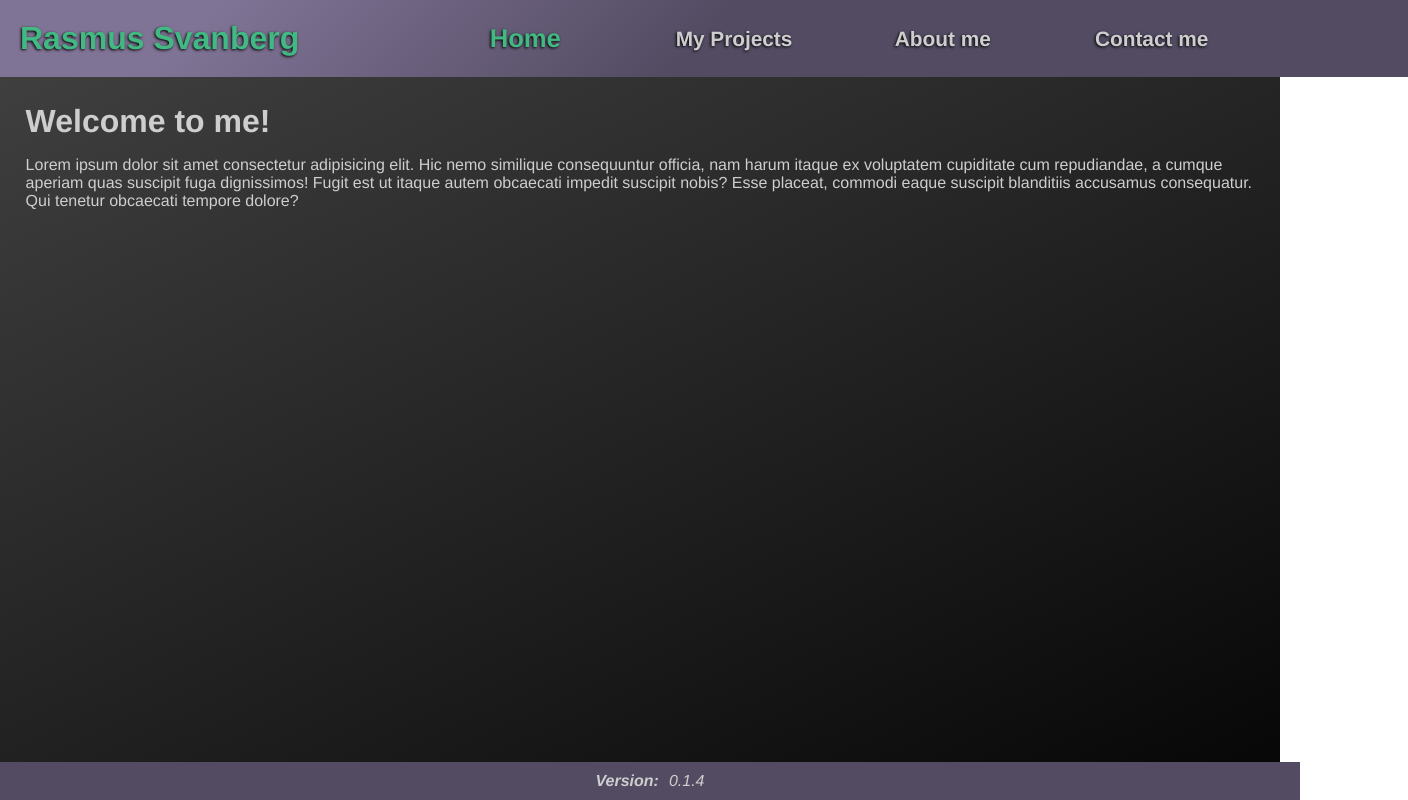
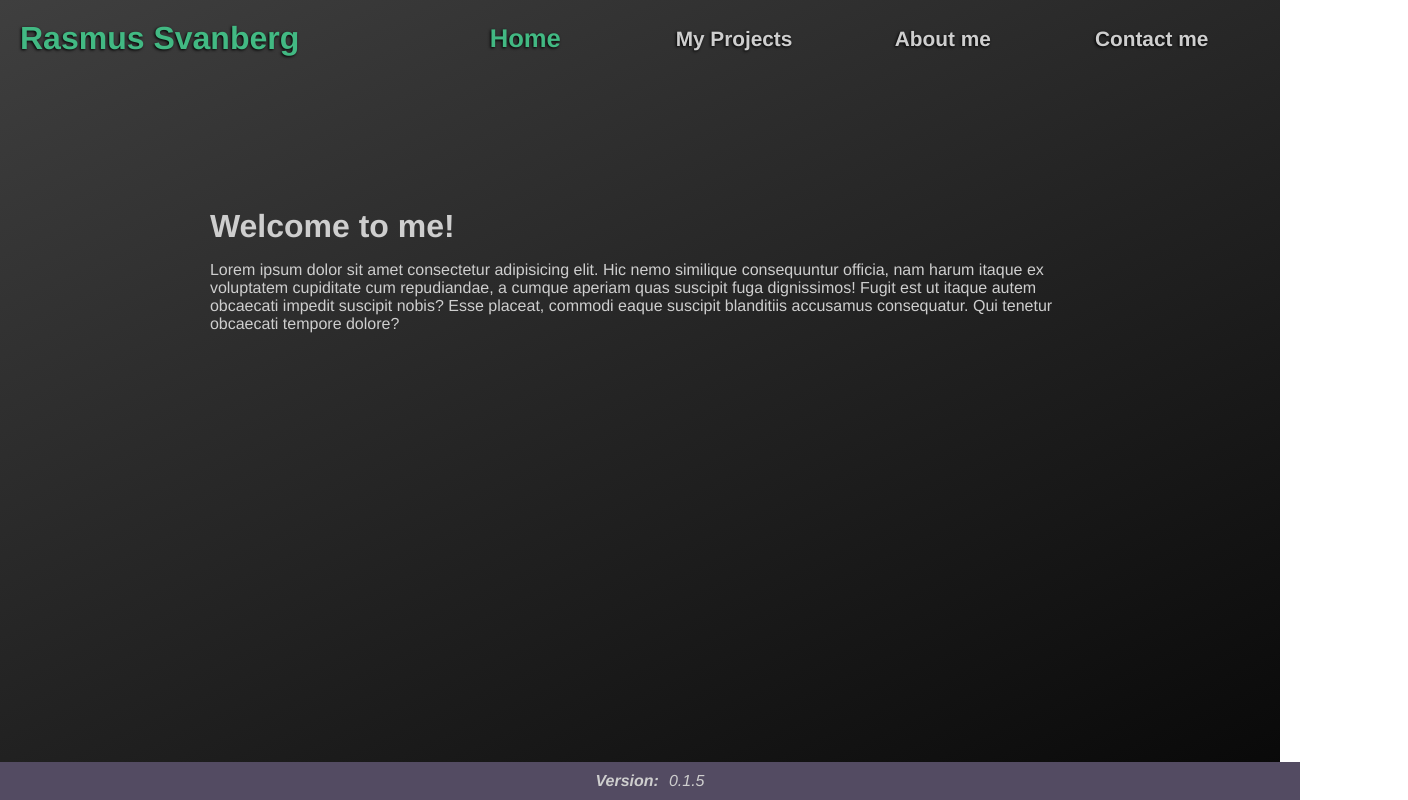
Before and after one commit to ZyntaaX/portfolio-vuejs, a Vue app: page /#/ in a window 1280 px wide. Shown: the top 800 px of the page, 1408 px wide, since content can reach past the window. Built offline with nearby package versions, Linux system fonts and the light colour scheme.

Commit message:
Worked on CSS, +Contact&AboutMe pages

```diff
--- a/package.json
+++ b/package.json
@@ -1,6 +1,6 @@
 {
   "name": "project",
-  "version": "0.1.4",
+  "version": "0.1.5",
   "private": true,
   "scripts": {
     "serve": "vue-cli-service serve",
--- a/src/Styles/basic.css
+++ b/src/Styles/Default/basic.css
@@ -13,6 +13,7 @@ body {
     padding: 0;
     top: 0;
     height: 100%;
+    overflow: hidden;
 }
 
 #app {
@@ -20,15 +21,17 @@ body {
     font-family: Avenir, Helvetica, Arial, sans-serif;
     -webkit-font-smoothing: antialiased;
     -moz-osx-font-smoothing: grayscale;
+    overflow: hidden;
 }
 
 #header {
     display: flex;
     align-items: center;
-    background-color: var(--primary-bg-color);
-    width: 110%;
+    width: 100%;
     flex-grow: 1;
-    background-image: linear-gradient(135deg, var(--secondary-bg-color) 15%, var(--primary-bg-color) 50%);
+    /* background-image: linear-gradient(135deg, var(--secondary-bg-color) 15%, var(--primary-bg-color) 50%); */
+    background-color: transparent;
+    position: absolute;
 }
 
 #header h1 {
@@ -42,7 +45,8 @@ body {
     height: 100%;
     background-image: linear-gradient(155deg, var(--bg-dark-color), var(--black));
     color: var(--text-primary-color);
-    padding: 2%;
+    padding: 8%;
+    padding-top: 100px;
 }
 
 #body h1 {
@@ -67,6 +71,18 @@ body {
 #footer b {
     justify-content: center;
     margin-right: 10px;
+}
+
+.tab2 {
+    tab-size: 2;
+}
+
+.tab4 {
+    tab-size: 4;
+}
+
+.tab8 {
+    tab-size: 8;
 }
 
 /* html {
--- /dev/null
+++ b/src/Styles/Default/default.css
@@ -0,0 +1,7 @@
+.page__content__default {
+    margin: 5%;
+    /* border: var(--primary-border); */
+    padding: 5%;
+    height: 50%;
+    /* overflow-y: scroll; */
+  }
--- a/src/Styles/index.css
+++ b/src/Styles/index.css
@@ -3,7 +3,8 @@
 
 /* IMPORT ALL STYLES HERE */
 
-@import './basic.css';
+@import './Default/basic.css';
+@import './Default/default.css';
 @import '../components/NavBarComponent/Styles/NavBarComponent.css';
 
 /* - - - - - - - - - - - - */
--- a/src/Styles/theme.css
+++ b/src/Styles/theme.css
@@ -9,7 +9,7 @@
     /* Basic Colors */
     --black: #000000;
     --white: #ffffff;
-    --primary-border: 1 px solid black;
+    --primary-border: 1px solid black;
 
     /* Text and links */
     --text-primary-color: rgb(206, 206, 206);
--- a/src/components/AboutComponent/AboutComponent.vue
+++ b/src/components/AboutComponent/AboutComponent.vue
@@ -1,8 +1,18 @@
 <template>
-  <div>
+  <div class="page__content__default">
     <h1>
-        About Me!
+        This is me
     </h1>
+    <p>
+      Hi, my name is Rasmus Svanberg.
+      <br>
+      I am a software developer currently employed by ROL Ergo AB in Jönköping, Sweden, where I have worked since June 2021.
+      Here, I have been a fullstack developer, though mainly focusing on front-end.
+      <br><br>
+      I studied computer science at the School of Engineering at Jönköping University, where I graduated in June 2021.
+      Currently I am located in Nässjö, Sweden, where I live with my girlfriend Kajsa, and our dog Zuko, who is a mittelspitz.
+
+    </p>
   </div>
 </template>
 
@@ -12,6 +22,16 @@ export default {
 }
 </script>
 
-<style>
+<style scoped>
+
+h1 {
+  text-align: center;
+}
+
+p {
+  margin-left: 20%;
+  margin-right: 20%;
+  margin-top: 5%;
+}
 
 </style>
--- a/src/components/ContactComponent/ContactComponent.vue
+++ b/src/components/ContactComponent/ContactComponent.vue
@@ -1,8 +1,16 @@
 <template>
-  <div>
+  <div class="page__content__default">
       <h1>
-          Contact Me!
+          Contact Me
       </h1>
+      <br>
+      <span>
+        <b>Phone:</b> +46 70 171 6833
+      </span>
+      <br><br>
+      <span>
+        <b>Email:</b> rasmus.svahnberg97@gmail.com
+      </span>
   </div>
 </template>
 
@@ -14,4 +22,10 @@ export default {
 
 <style>
 
+  .page__content__default {
+    margin: 5%;
+    border: var(--primary-border);
+    padding: 5%;
+  }
+
 </style>
--- a/src/components/HomeComponent/HomeComponent.vue
+++ b/src/components/HomeComponent/HomeComponent.vue
@@ -1,5 +1,5 @@
 <template>
-    <div>
+    <div class="page__content__default">
         <h1>
             Welcome to me!
         </h1>
--- a/src/components/ProjectsComponent/ProjectsComponent.vue
+++ b/src/components/ProjectsComponent/ProjectsComponent.vue
@@ -1,5 +1,5 @@
 <template>
-  <div>
+  <div class="page__content__default">
       <h1>
           My Projects
       </h1>
```
